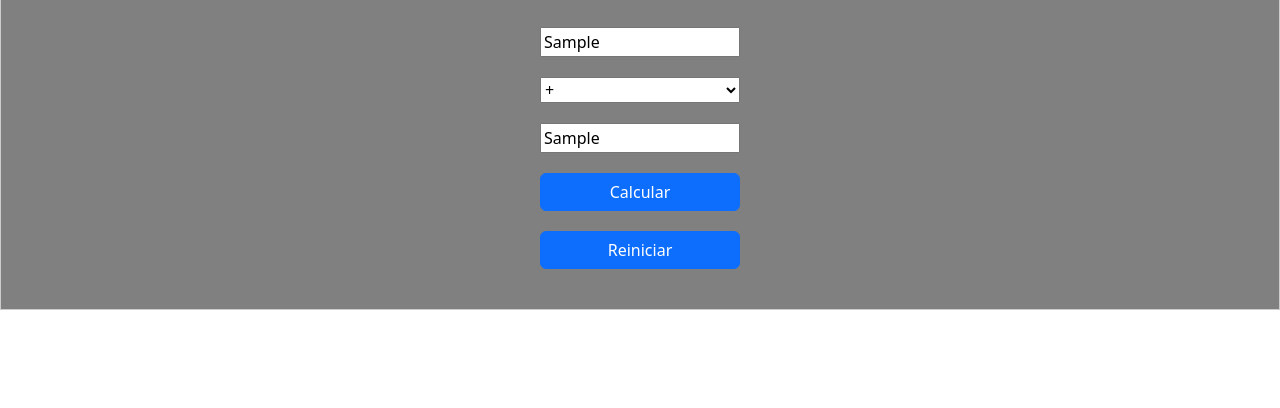
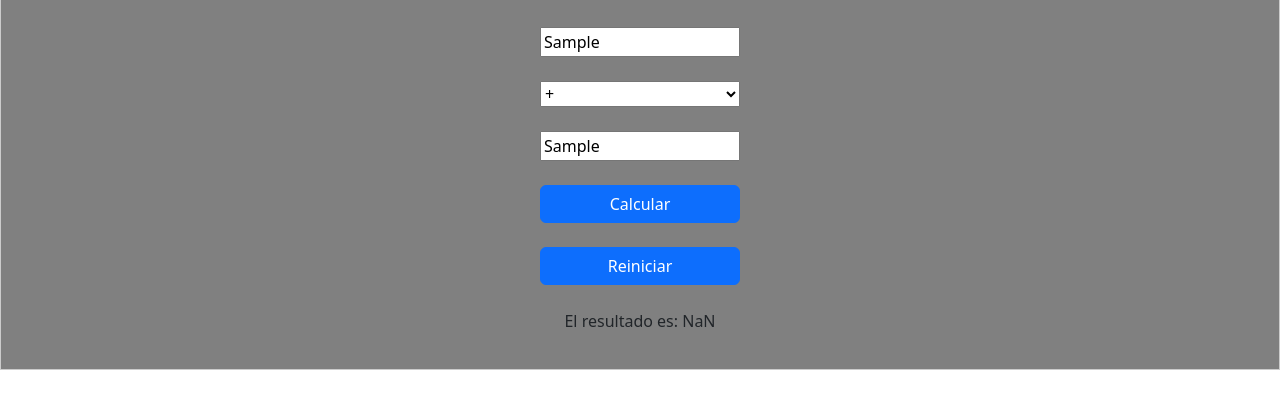
Before and after one commit to adriferro/Proyecto3, a plain HTML site: page index.html in a window 1280 px wide. Both pictures are taken after typing "Sample", "Sample" into the empty fields and a click on the button "Calcular". Shown: the part 98-506 px from the top of the page. Drawn offline with nearby package versions, Linux system fonts and the light colour scheme.

Commit message:
Boton calcular y reiniciar

```diff
--- a/index.html
+++ b/index.html
@@ -14,23 +14,32 @@
     <div id="contenedor">
         <h1>Calculadora Basica</h1>
         <br>
-        <input type="text" id="n1" class="operacion" placeholder="Número 1">
+        <input type="text" id="n1" placeholder="Número 1"
+        style="width: 200px;">
         <br>
-        <select id="operacion" name="operacion">
+        <br>
+        <select id="operation" name="operation" style="width: 200px;">
             <option value="suma">+</option>
             <option value="resta">-</option>
-            <option value="multiplicacion">x</option>
-            <option value="division">/</option>
+            <option value="mul">x</option>
+            <option value="div">/</option>
         </select>
         <br>
-        <input type="text" id="n2" class="operacion" placeholder="Número 2">
         <br>
-        <button type="button" onclick="calcular()" class="btn btn-primary"
-        id="operacion">Calcular</button>
+        <input type="text" id="n2" placeholder="Número 2"
+        style="width: 200px;">
         <br>
-        <button type="button" onclick="reiniciar()" class="btn btn-primary"
-        id="operacion">Reiniciar</button>
+        <br>
+        <button type="button" onclick="operate()" class="btn btn-primary"
+        style="width: 200px;">Calcular</button>
+        <br>
+        <br>
+        <a href="/index.html" class="btn btn-primary" style="width: 200px;">Reiniciar</a>
+        <br>
+        <br>
+        <p>El resultado es: <span id="result"></span></p>
     </div>
+
+    <script src="/scripts/index.js"></script>
 </body>
-
 </html>
--- /dev/null
+++ b/scripts/index.js
@@ -0,0 +1,28 @@
+const operate = () => {
+    const n1 = parseInt(document.getElementById("n1").value);
+    const n2 = parseInt(document.getElementById("n2").value);
+
+
+    const operation = document.getElementById("operation").value;
+    let result = 0;
+    switch(operation){
+        case'suma':
+            result=n1 + n2;
+            break;
+
+        case'resta':
+            result=n1 - n2;
+            break;
+
+        case'mul':
+            result=n1 * n2;
+            break;
+
+
+        case'div':
+            result=n1 / n2;
+            break;
+
+    }
+    document.getElementById("result").textContent = result.toFixed(2);
+}
```
